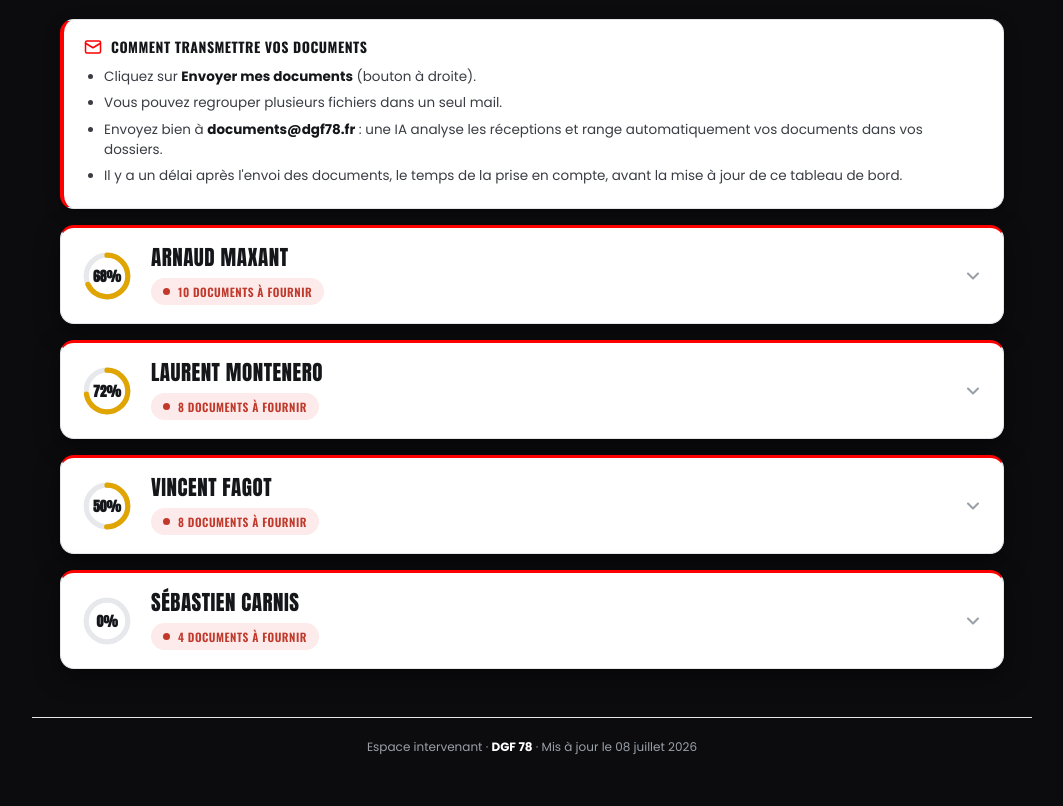
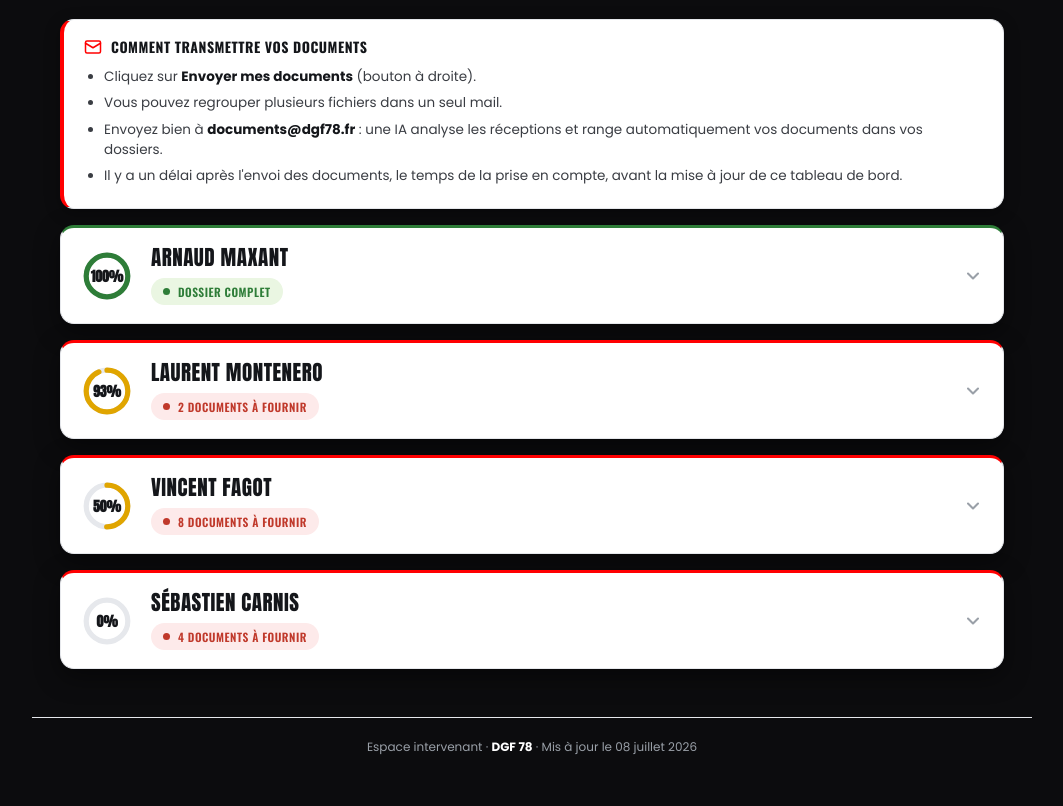
Before and after one commit to JeremyThomasDgf78/suivi-intervenants-dgf78, a plain HTML site: page index.html in a window 1280 px wide. Shown: the part 103-909 px from the top of the page, without its empty margins (108-1171 px from the left). Drawn offline with nearby package versions, Linux system fonts and the light colour scheme.

Commit message:
Add files via upload

```diff
--- a/index.html
+++ b/index.html
@@ -130,13 +130,13 @@ const CURY=2026, DUEQ={y:2026,q:1};
 
 const TECHS=[
   { name:"Arnaud MAXANT", created:{y:2019,q:3}, sinceTxt:"entreprise créée le 01/07/2019",
-    present:["2019-3","2019-4","2020-1","2020-2","2020-3","2020-4","2021-1","2021-2","2021-3","2021-4","2022-1","2022-2","2022-3","2022-4","2023-1","2023-2","2023-3","2023-4"],
+    present:["2019-3","2019-4","2020-1","2020-2","2020-3","2020-4","2021-1","2021-2","2021-3","2021-4","2022-1","2022-2","2022-3","2022-4","2023-1","2023-2","2023-3","2023-4","2024-1","2024-2","2024-3","2024-4","2025-1","2025-2","2025-3","2025-4","2026-1"],
     fiscale:["2025"],
-    docs:{ rcpro:["ok","Valide du 01/01 au 31/12/2026"], certibiocide:["ko","À fournir — certificat repassé en 2026, document manquant"], certiphyto:["ok","N°OF-0207 — valide jusqu'au 07/11/2028"] } },
+    docs:{ rcpro:["ok","Valide du 01/01 au 31/12/2026"], certibiocide:["ok","N°N125088 — valide jusqu'au 25/03/2031"], certiphyto:["ok","N°OF-0207 — valide jusqu'au 07/11/2028"] } },
   { name:"Laurent MONTENERO", created:{y:2020,q:1}, sinceTxt:"entreprise créée le 01/02/2020",
-    present:["2020-1","2020-2","2020-3","2020-4","2021-1","2021-2","2021-3","2021-4","2022-1","2022-2","2022-3","2022-4","2023-1","2023-2","2023-3","2023-4","2024-1","2024-2","2025-1","2025-2","2025-3"],
-    fiscale:[],
-    docs:{ rcpro:["ko","À fournir — l'attestation au dossier date de 2020"], certibiocide:["ko","À fournir — certificat repassé en 2026, document manquant"], certiphyto:["ko","À fournir"] } },
+    present:["2020-1","2020-2","2020-3","2020-4","2021-1","2021-2","2021-3","2021-4","2022-1","2022-2","2022-3","2022-4","2023-1","2023-2","2023-3","2023-4","2024-1","2024-2","2024-3","2024-4","2025-1","2025-2","2025-3","2025-4","2026-1"],
+    fiscale:["2025"],
+    docs:{ rcpro:["ko","À fournir — l'attestation au dossier date de 2020"], certibiocide:["ko","À fournir — certificat repassé en 2026, document manquant"], certiphyto:["ok","N°OF-0207-22263 — valide jusqu'au 07/11/2028"] } },
   { name:"Vincent FAGOT", created:{y:2023,q:2}, sinceTxt:"entreprise créée le 01/05/2023",
     present:["2023-2","2023-3","2023-4","2024-1","2024-2"],
     fiscale:["2025"],
```
